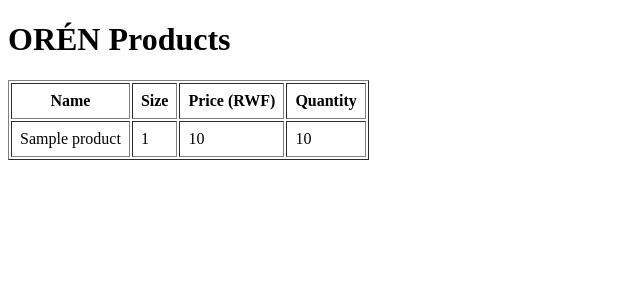
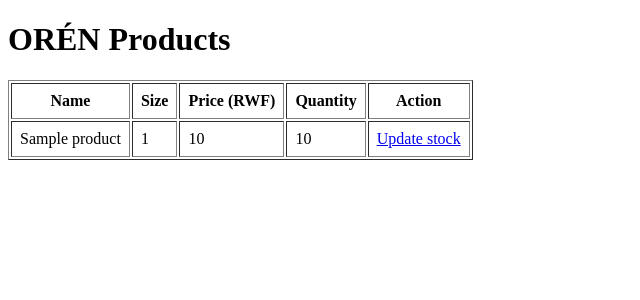
Before and after one commit to Nziza21/oren-order-inventory-tracker, a Flask app: template templates/products.html in a window 1280 px wide. Shown: the top 300 px of the page, without its empty margins (0-640 px from the left). Run offline with Flask 3, Linux system fonts and the light colour scheme; the template is opened without the code that fills it: most values are stand-ins (such as "Sample title", 1, 10 or a date in 2020).

Commit message:
Add stock update feature

```diff
--- a/app.py
+++ b/app.py
@@ -46,5 +46,26 @@ def add_product():
     return render_template("add_product.html")
 
 
+@app.route("/products/<int:product_id>/update_stock", methods=["GET", "POST"])
+def update_stock(product_id):
+    db = get_db()
+
+    if request.method == "POST":
+        new_quantity = request.form["quantity"]
+        db.execute(
+            "UPDATE products SET quantity = ? WHERE id = ?",
+            (new_quantity, product_id),
+        )
+        db.commit()
+        db.close()
+        return redirect(url_for("products"))
+
+    product = db.execute(
+        "SELECT * FROM products WHERE id = ?", (product_id,)
+    ).fetchone()
+    db.close()
+    return render_template("update_stock.html", product=product)
+
+
 if __name__ == "__main__":
     app.run(debug=True)
--- a/templates/products.html
+++ b/templates/products.html
@@ -11,6 +11,7 @@
             <th>Size</th>
             <th>Price (RWF)</th>
             <th>Quantity</th>
+            <th>Action</th>
         </tr>
         {% for product in products %}
         <tr>
@@ -18,6 +19,7 @@
             <td>{{ product.size }}</td>
             <td>{{ product.price }}</td>
             <td>{{ product.quantity }}</td>
+            <td><a href="/products/{{ product.id }}/update_stock">Update stock</a></td>
         </tr>
         {% endfor %}
     </table>
```
Also changed, not shown: templates/update_stock.html (added, +14 -0 lines).
